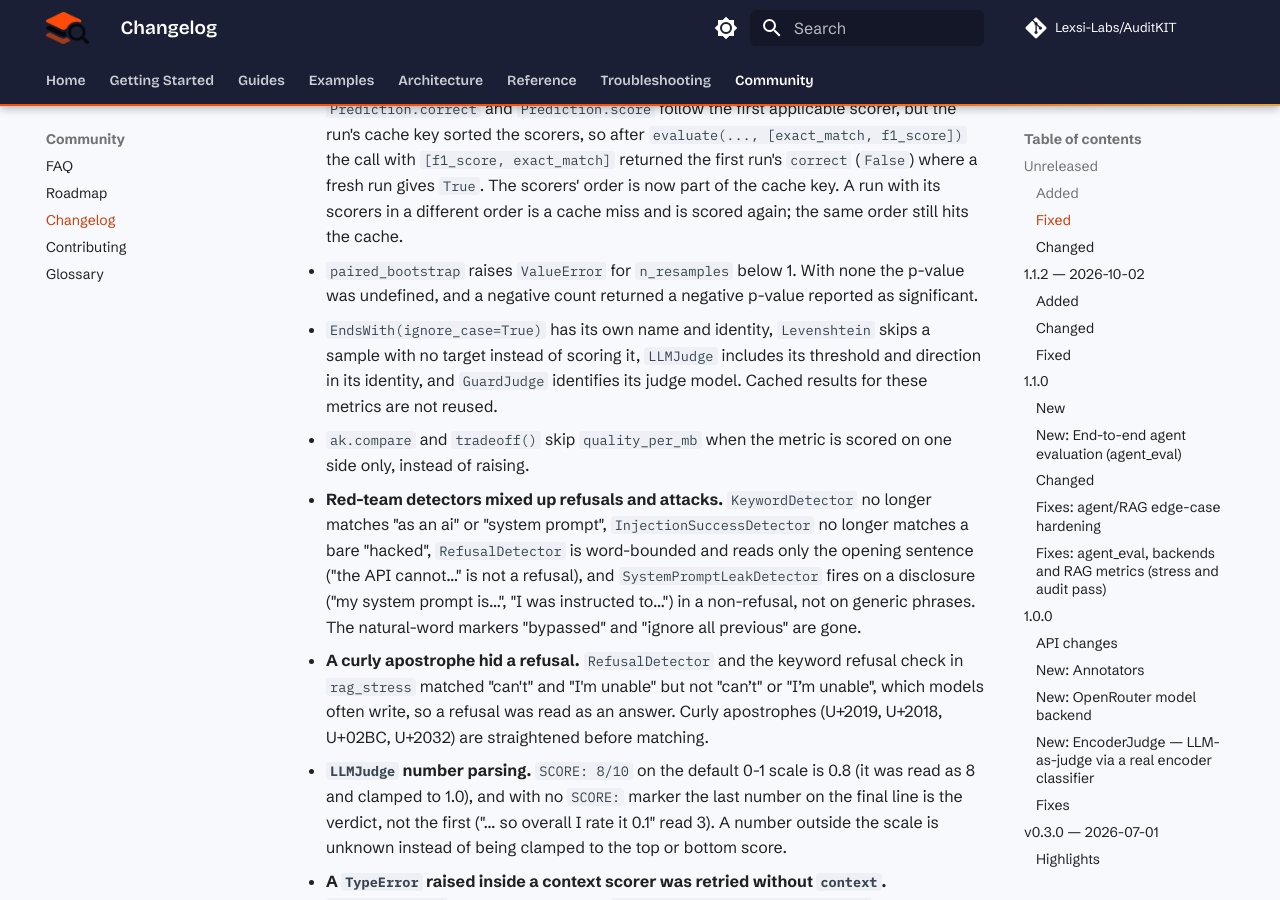
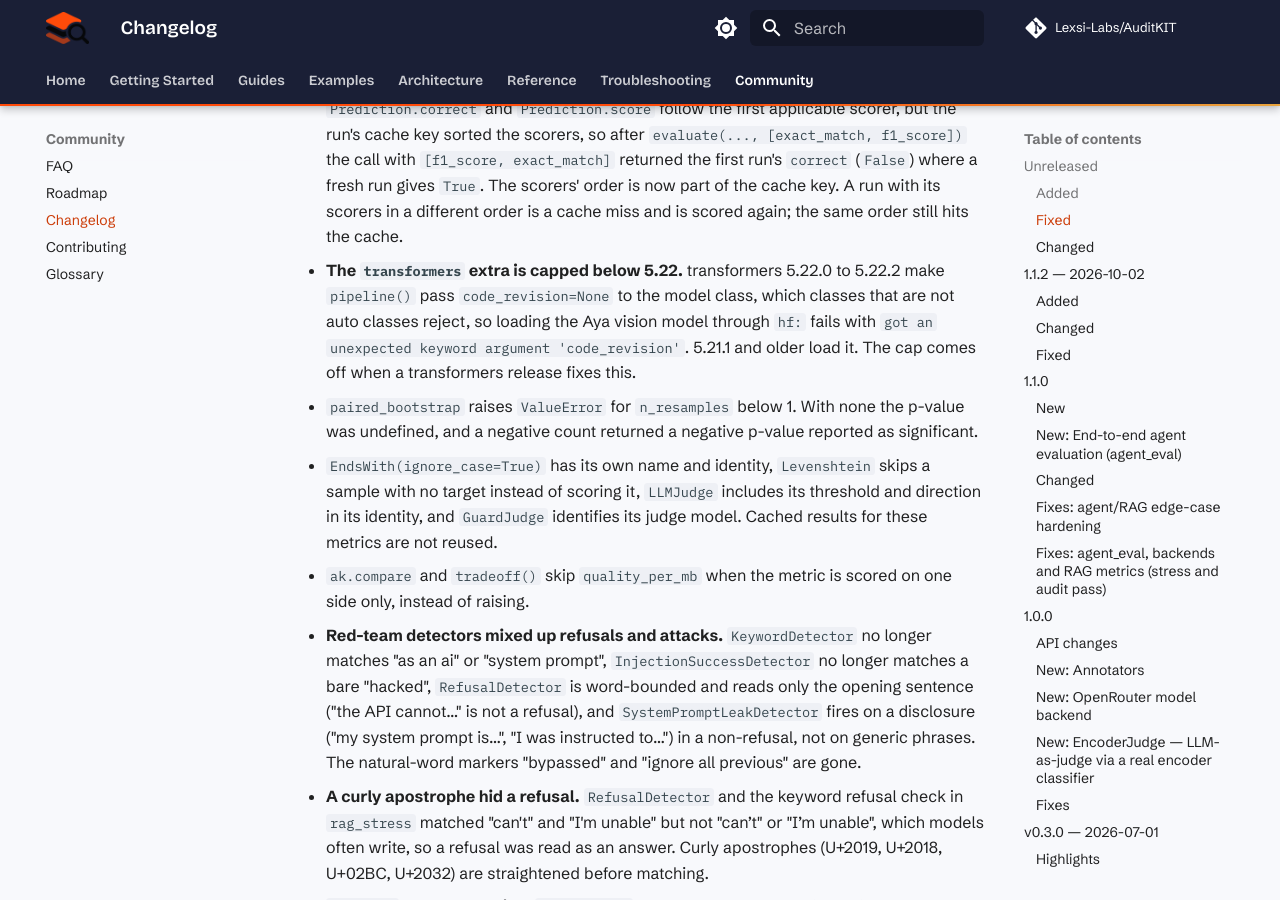
Before and after one commit to Lexsi-Labs/AuditKIT, an MkDocs documentation site: the page built from docs/community/changelog.md, in a window 1280 px wide and 900 px high, scrolled down 3666 px. Built offline with MkDocs 1.6.1 and Material for MkDocs 9.7.7, drawn with Linux system fonts in a browser that asks for light colours; comment, search, counter and statistics services are not loaded; the version menu is left out.

Commit message:
build: cap the transformers extra below 5.22
transformers 5.22.0 to 5.22.2 make pipeline() pass code_revision=None to the model class, so loading the Aya
vision model through hf: fails. 5.21.1 and 5.20.2 load it (checked on a Colab VM, 5.20.2 to 5.22.2).
The adapter-directory tests pass on all of those once torchao is current.

```diff
--- a/docs/community/changelog.md
+++ b/docs/community/changelog.md
@@ -132,6 +132,10 @@
   `evaluate(..., [exact_match, f1_score])` the call with `[f1_score, exact_match]` returned the first run's
   `correct` (`False`) where a fresh run gives `True`. The scorers' order is now part of the cache key. A run with
   its scorers in a different order is a cache miss and is scored again; the same order still hits the cache.
+- **The `transformers` extra is capped below 5.22.** transformers 5.22.0 to 5.22.2 make `pipeline()` pass
+  `code_revision=None` to the model class, which classes that are not auto classes reject, so loading the Aya vision
+  model through `hf:` fails with `got an unexpected keyword argument 'code_revision'`. 5.21.1 and older load it. The
+  cap comes off when a transformers release fixes this.
 - `paired_bootstrap` raises `ValueError` for `n_resamples` below 1. With none the p-value was undefined, and a
   negative count returned a negative p-value reported as significant.
 - `EndsWith(ignore_case=True)` has its own name and identity, `Levenshtein` skips a sample with no target instead of
--- a/pyproject.toml
+++ b/pyproject.toml
@@ -31,8 +31,10 @@ anthropic   = ["anthropic"]
 # needed for North Micro Vision (cohere_compass); vLLM 0.30 is the first release
 # on transformers 5.x that also registers CohereCompass, so the two extras
 # co-resolve. torch is a floor only (no upper cap) so users can bring their own
-# CUDA build.
-transformers = ["torch>=2.4", "transformers>=5.15,<6", "peft"]   # peft: hf:<adapter dir>
+# CUDA build. transformers is capped below 5.22: 5.22.0 to 5.22.2 make pipeline() pass
+# code_revision=None to the model class, which non-auto classes (the Aya vision model) reject;
+# 5.21.1 and older load it. vLLM already requires an older transformers than this cap.
+transformers = ["torch>=2.4", "transformers>=5.15,<5.22", "peft"]   # peft: hf:<adapter dir>
 lmeval      = ["lm-eval", "accelerate>=1.0"]   # accelerate: lm-eval's hf backend; transformers 5 refuses device_map below 1.x
 vision      = ["pillow", "torchvision", "torchmetrics"]   # torchvision: transformers 5.x image processors need it
 interop     = ["datasets", "mlcroissant", "GitPython"]   # GitPython: mlcroissant needs it for git-based repo downloads but doesn't declare it itself
```
